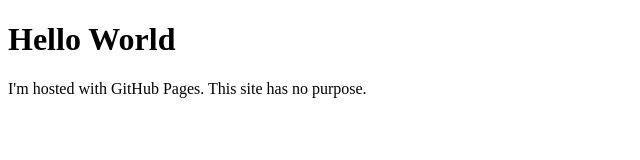
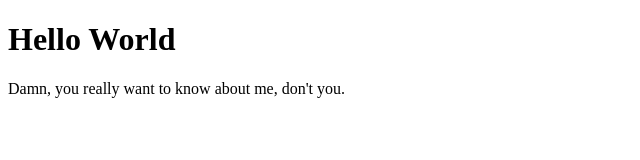
Before and after one commit to DamavndMind/DamavndMind.github.io, a plain HTML site: page index.html in a window 1280 px wide. Shown: the full height of the page, 0-640 px from the left. Drawn offline with Linux system fonts and the light colour scheme.

Commit message:
Update index.html

```diff
--- a/index.html
+++ b/index.html
@@ -7,6 +7,6 @@ test
 </head>
 <body>
 <h1>Hello World</h1>
-<p>I'm hosted with GitHub Pages. This site has no purpose.</p>
+<p>Damn, you really want to know about me, don't you.</p>
 </body>
 </html>
```
